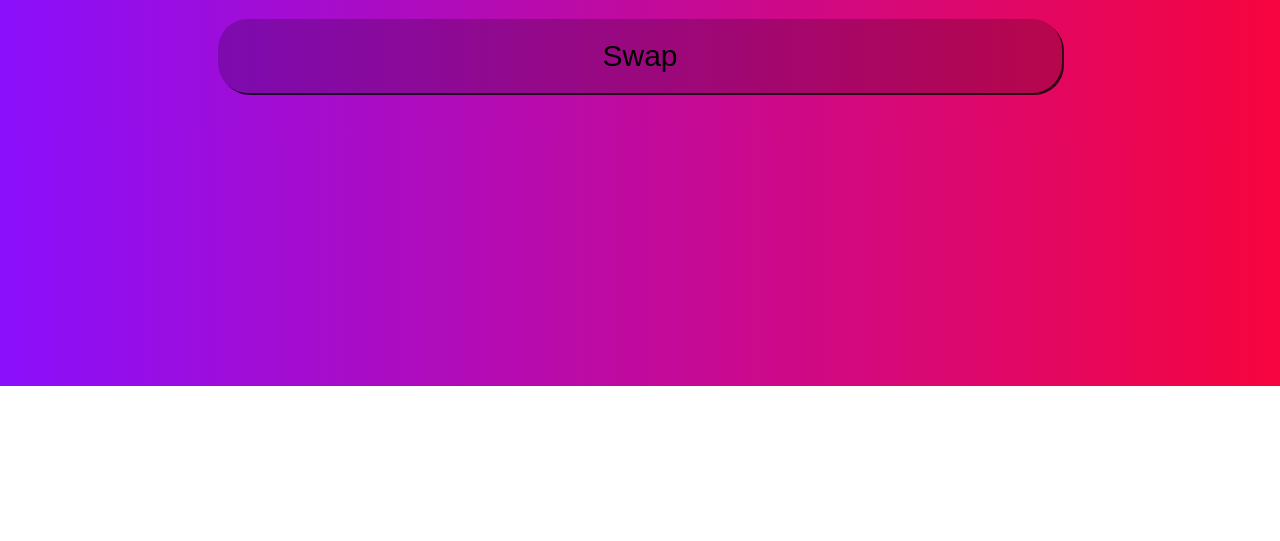
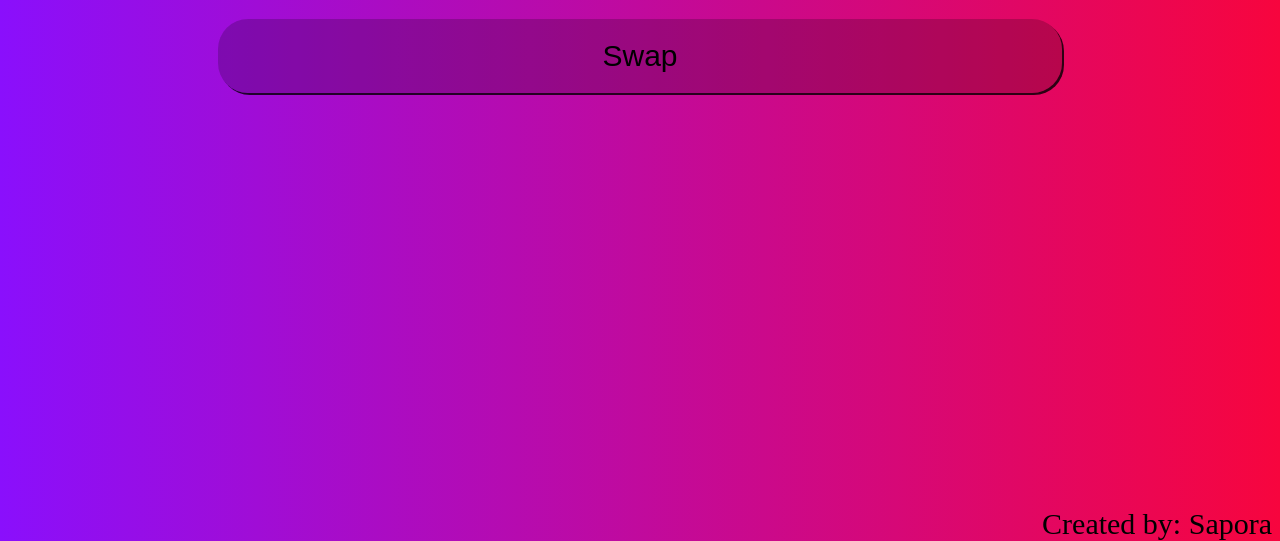
Before and after one commit to sapora1/Swap-visualization, a plain HTML site: page Index.html in a window 1280 px wide. Shown: the part 414-955 px from the top of the page. Before the commit the page ends 800 px from the top, so only its background shows below. Drawn offline with Linux system fonts and the light colour scheme.

Commit message:
Update Index.html

```diff
--- a/Index.html
+++ b/Index.html
@@ -23,6 +23,9 @@
       </div>
       <button onclick="swap()">Swap</button>
     </div>
+    <div style="margin-top: 48vh; font-size: 30px; float: right; color: black;">
+      Created by: Sapora
+    </div>
   </body>
 
   <!-- linking index.js -->
```
